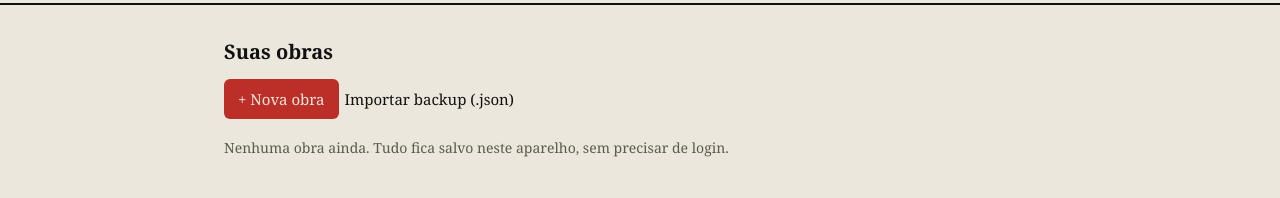
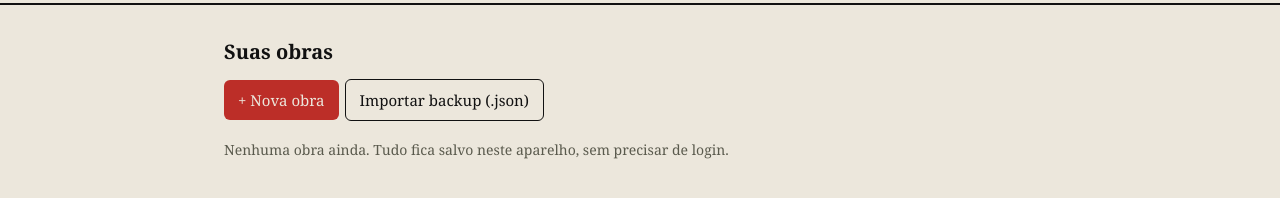
Before and after one commit to psitgcarvalho-byte/WRITE-PRO-MAX, a website: page index.html in a window 1280 px wide. Shown: the part 86-284 px from the top of the page. Drawn offline with Linux system fonts and the light colour scheme.

Commit message:
Estilo do botão Importar backup
Co-Authored-By: Claude Opus 5.5 <noreply@anthropic.com>
Claude-Session: https://claude.ai/code/session_015G1PuNRqXksMEGmzGdrWgr

```diff
--- a/app.js
+++ b/app.js
@@ -407,7 +407,7 @@
 
   function renderObras() {
     var h = '<h2>Suas obras</h2><button class="b red" id="nova">+ Nova obra</button>' +
-      '<label class="b ghost" style="display:inline-block;width:auto;color:var(--ink);font-size:15px">Importar backup (.json)<input type="file" id="imp" accept=".json,application/json" hidden></label>';
+      '<label class="b ghost">Importar backup (.json)<input type="file" id="imp" accept=".json,application/json" hidden></label>';
     if (!S.projects.length) h += '<p class="mut">Nenhuma obra ainda. Tudo fica salvo neste aparelho, sem precisar de login.</p>';
     S.projects.sort(function (a, b) { return b.updated - a.updated; }).forEach(function (p) {
       var n = 0, d = 0; p.chapters.forEach(function (c) { c.sections.forEach(function (s) { n++; if (s.raw) d++; }); });
--- a/styles.css
+++ b/styles.css
@@ -14,10 +14,10 @@ label{display:block;font-size:14px;color:var(--mut);margin:12px 0 4px}
 input,textarea,select{width:100%;font:inherit;font-size:16px;color:var(--ink);background:var(--card);border:1px solid var(--line);border-radius:6px;padding:9px}
 textarea{min-height:120px;resize:vertical}
 textarea.big{min-height:260px}
-button.b{font:inherit;font-size:15px;background:var(--ink);color:var(--bg);border:0;border-radius:6px;padding:9px 14px;margin:4px 6px 4px 0;cursor:pointer}
-button.b.red{background:var(--red)}
-button.b.ghost{background:none;color:var(--ink);border:1px solid var(--ink)}
-button.b:disabled{opacity:.45;cursor:wait}
+.b{display:inline-block;font:inherit;font-size:15px;background:var(--ink);color:var(--bg);border:0;border-radius:6px;padding:9px 14px;margin:4px 6px 4px 0;cursor:pointer}
+.b.red{background:var(--red)}
+.b.ghost{background:none;color:var(--ink);border:1px solid var(--ink)}
+.b:disabled{opacity:.45;cursor:wait}
 .card{background:var(--card);border:1px solid var(--line);border-radius:8px;padding:12px;margin:10px 0}
 .row{display:flex;gap:8px;flex-wrap:wrap;align-items:center}
 .row>*{flex:1 1 140px}
```
